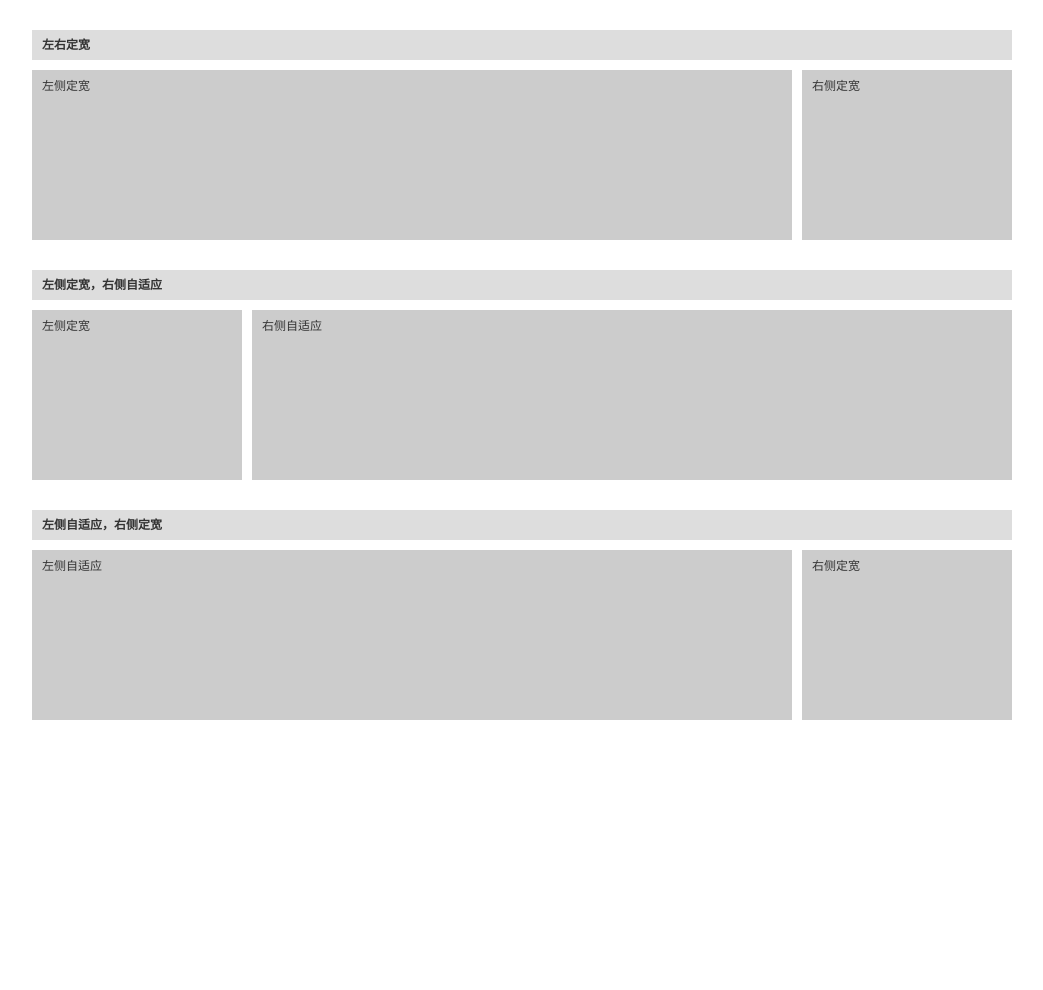
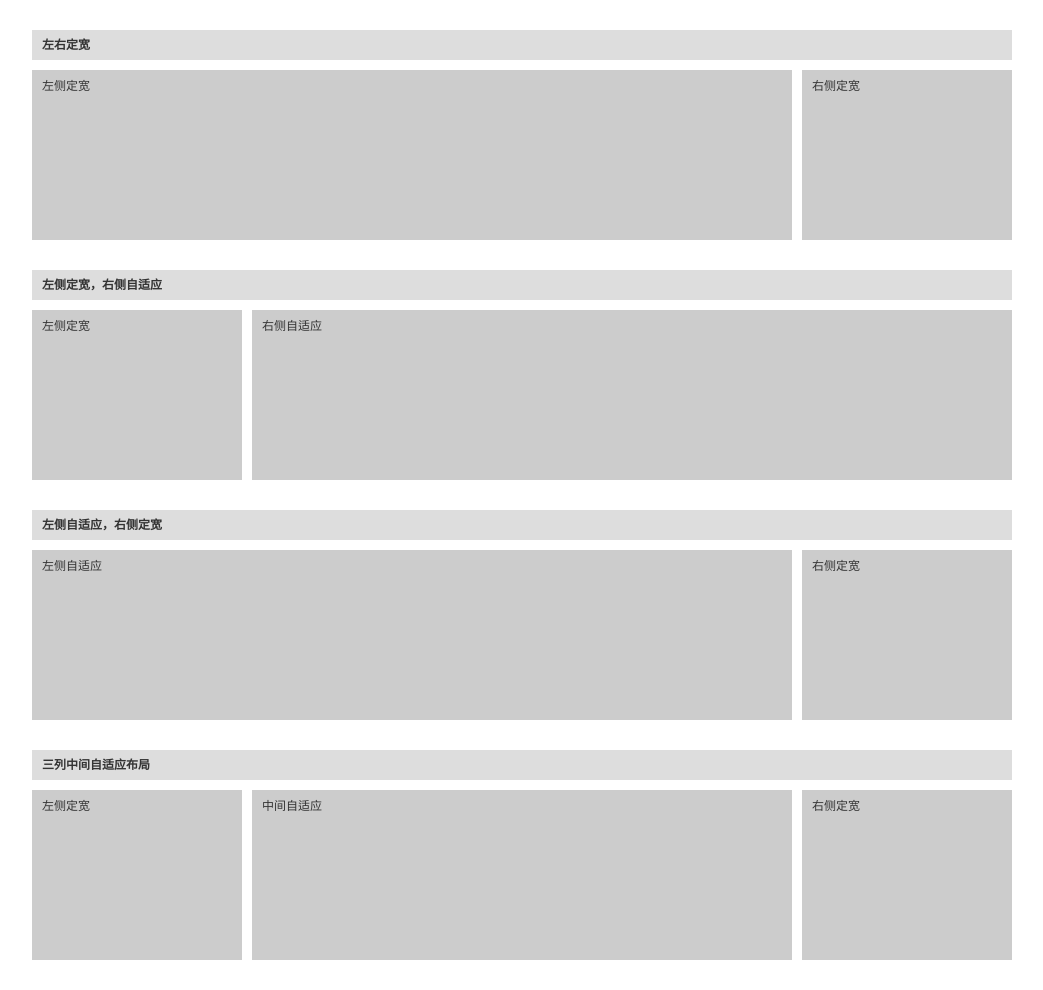
Before and after one commit to gongguanfu/h4basecss, a plain HTML site: page src/html/demo.html in a window 1280 px wide. Shown: the whole page, without its empty margins (118-1161 px from the left). Before the commit the page ends 800 px from the top, so only its background shows below. Drawn offline with Linux system fonts and the light colour scheme.

Commit message:
three row

```diff
--- a/src/css/index.css
+++ b/src/css/index.css
@@ -25,3 +25,15 @@
     float: left; width: 100%;
 }
 .g_bd2 .g_mn2c{ margin-right: 220px;}
+
+/*三列中间自适应布局*/
+.g_bd3 .g_sd31{
+    position: relative;  float: left; width: 210px; margin-right: -210px;
+}
+.g_bd3 .g_sd32{
+    position: relative;  float: right; width: 210px; margin-left: -210px;
+}
+.g_bd3 .g_mn3{
+    float: left; width: 100%;;
+}
+.g_bd3 .g_mn3c{ margin:0 220px;}
--- a/src/html/demo.html
+++ b/src/html/demo.html
@@ -54,5 +54,23 @@
         </div>
     </div>
 </div>
+
+<div class="z-con">
+    <p class="z-tit">三列中间自适应布局</p>
+
+    <div class="g_bd3 clearfix">
+        <div class="g_sd31">
+            <p class="z-p">左侧定宽</p>
+        </div>
+        <div class="g_mn3">
+            <div class="g_mn3c">
+                <p class="z-p">中间自适应</p>
+            </div>
+        </div>
+        <div class="g_sd32">
+            <p class="z-p">右侧定宽</p>
+        </div>
+    </div>
+</div>
 </body>
 </html>
```
